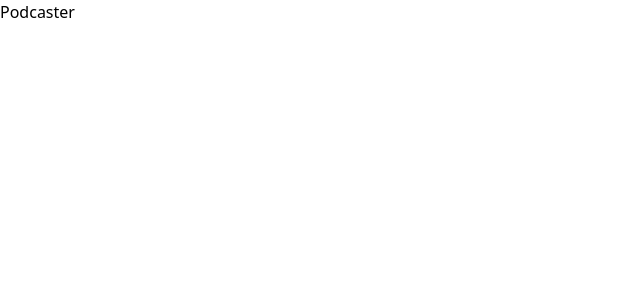
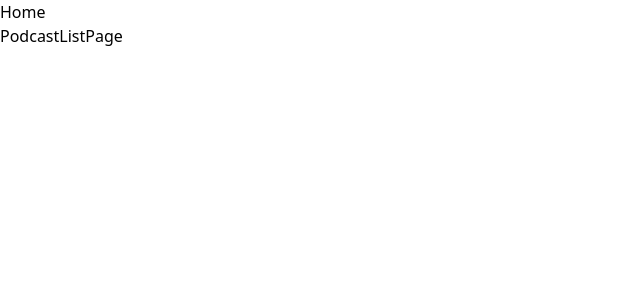
Before and after one commit to dawalberto/podcaster, a React (Vite) app: page / in a window 1280 px wide. Shown: the top 300 px of the page, without its empty margins (0-640 px from the left). Built offline with nearby package versions, Linux system fonts and the light colour scheme.

Commit message:
feat(bootstrapping and configuration): :sparkles: react-router-doom and basic pages added

```diff
--- a/package.json
+++ b/package.json
@@ -11,7 +11,8 @@
 	},
 	"dependencies": {
 		"react": "^18.2.0",
-		"react-dom": "^18.2.0"
+		"react-dom": "^18.2.0",
+		"react-router-dom": "^6.23.0"
 	},
 	"devDependencies": {
 		"@types/react": "^18.2.66",
--- a/src/App.tsx
+++ /dev/null
@@ -1,5 +0,0 @@
-function App() {
-	return <div>Podcaster</div>
-}
-
-export default App
--- /dev/null
+++ b/src/layouts/RootLayout.tsx
@@ -0,0 +1,14 @@
+import { Link, Outlet } from 'react-router-dom'
+
+export const RootLayout = () => {
+	return (
+		<div>
+			<ul>
+				<li>
+					<Link to='/'>Home</Link>
+				</li>
+			</ul>
+			<Outlet />
+		</div>
+	)
+}
--- /dev/null
+++ b/src/layouts/index.ts
@@ -0,0 +1 @@
+export * from './RootLayout'
--- a/src/main.tsx
+++ b/src/main.tsx
@@ -1,10 +1,34 @@
 import React from 'react'
 import ReactDOM from 'react-dom/client'
-import App from './App.tsx'
+import { createBrowserRouter, RouterProvider } from 'react-router-dom'
 import './index.css'
+import { RootLayout } from './layouts'
+import { EpisodePage, ErrorPage, PodcastListPage, PodcastPage } from './pages'
+
+const router = createBrowserRouter([
+	{
+		path: '/',
+		element: <RootLayout />,
+		errorElement: <ErrorPage />,
+		children: [
+			{
+				index: true,
+				element: <PodcastListPage />,
+			},
+			{
+				path: 'podcast/:podcastId',
+				element: <PodcastPage />,
+			},
+			{
+				path: 'podcast/:podcastId/episode/:episodeId',
+				element: <EpisodePage />,
+			},
+		],
+	},
+])
 
 ReactDOM.createRoot(document.getElementById('root')!).render(
 	<React.StrictMode>
-		<App />
+		<RouterProvider router={router} />
 	</React.StrictMode>
 )
--- /dev/null
+++ b/src/pages/EpisodePage.tsx
@@ -0,0 +1,3 @@
+export const EpisodePage = () => {
+	return <div>EpisodePage</div>
+}
--- /dev/null
+++ b/src/pages/ErrorPage.tsx
@@ -0,0 +1,16 @@
+import { isRouteErrorResponse, useRouteError } from 'react-router-dom'
+
+export const ErrorPage = () => {
+	const error = useRouteError()
+	const isRouteError = isRouteErrorResponse(error)
+
+	return (
+		<div>
+			<h1>Oops!</h1>
+			<p>Sorry, an unexpected error has occurred 🤷‍♂️</p>
+			<p>
+				<i>{isRouteError && error.statusText}</i>
+			</p>
+		</div>
+	)
+}
--- /dev/null
+++ b/src/pages/PodcastListPage.tsx
@@ -0,0 +1,3 @@
+export const PodcastListPage = () => {
+	return <div>PodcastListPage</div>
+}
--- /dev/null
+++ b/src/pages/PodcastPage.tsx
@@ -0,0 +1,3 @@
+export const PodcastPage = () => {
+	return <div>PodcastPage</div>
+}
--- /dev/null
+++ b/src/pages/index.ts
@@ -0,0 +1,4 @@
+export * from './EpisodePage'
+export * from './ErrorPage'
+export * from './PodcastListPage'
+export * from './PodcastPage'
```
Also changed, not shown: .eslintrc.cjs, tsconfig.json (indentation only), 1 other file (tests, documents, lock files or other folders).
